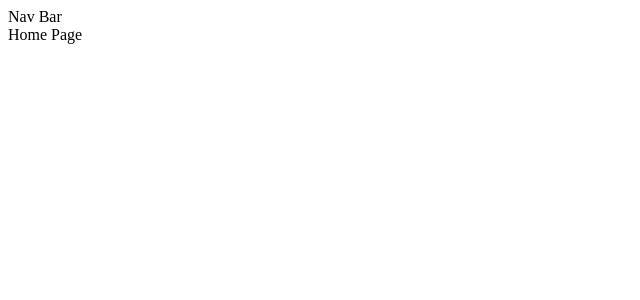
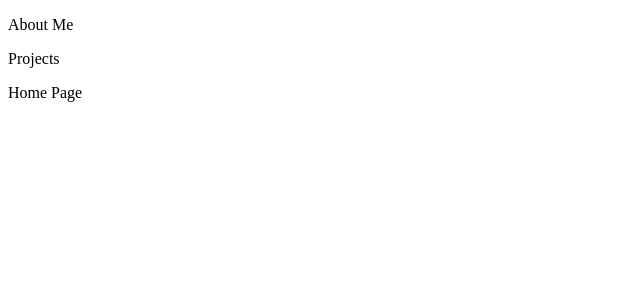
Before and after one commit to vivtran94/portfolio, a React (Create React App) app in the folder app/: page / in a window 1280 px wide. Shown: the top 300 px of the page, without its empty margins (0-640 px from the left). Built offline with nearby package versions, Linux system fonts and the light colour scheme.

Commit message:
profile page

```diff
--- a/app/src/components/NavBar.js
+++ b/app/src/components/NavBar.js
@@ -1,5 +1,10 @@
 import React from "react";
 
 export default function NavBar() {
-	return <div>Nav Bar</div>;
+	return (
+		<div>
+			<p>About Me</p>
+			<p>Projects</p>
+		</div>
+	);
 }
--- /dev/null
+++ b/app/src/components/ProfileCard.js
@@ -0,0 +1,5 @@
+import React from "react";
+
+export default function ProfileCard() {
+	return <div>Profile Card</div>;
+}
```
